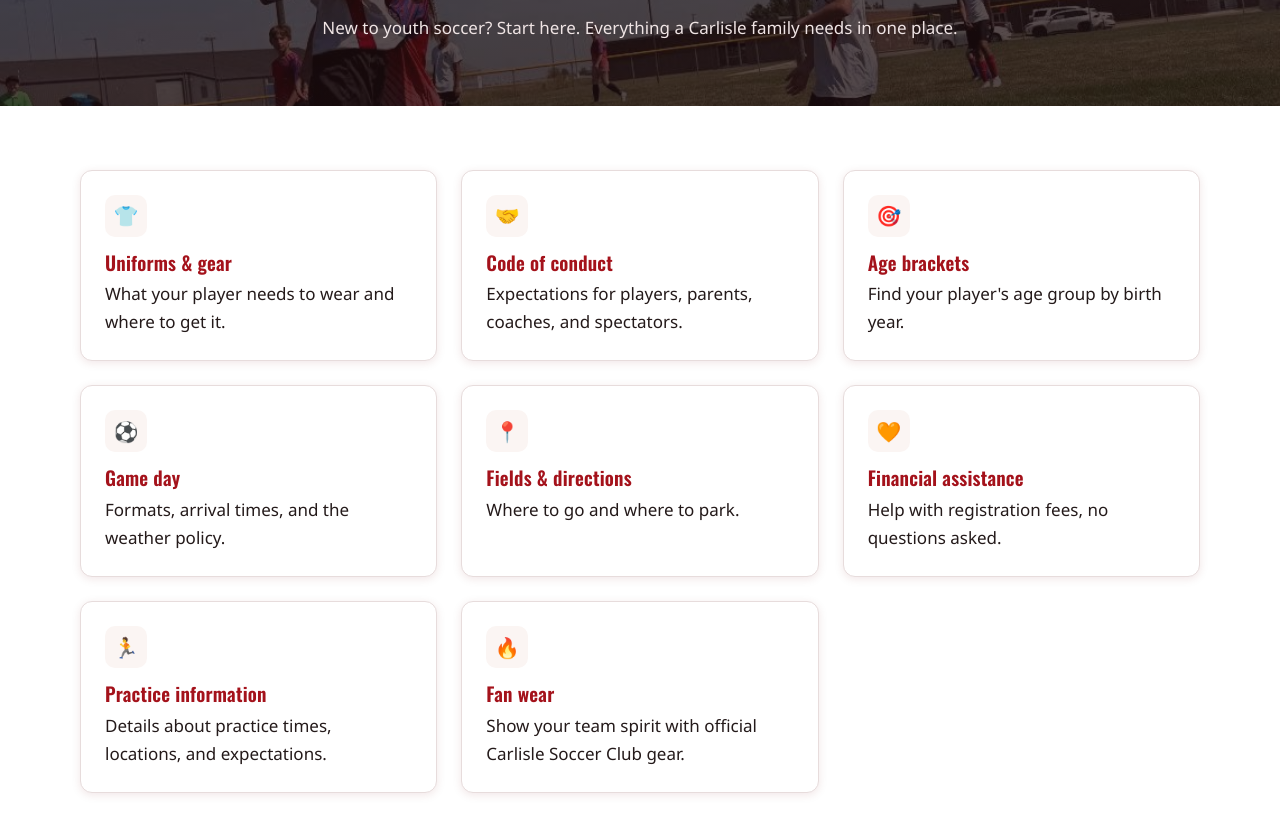
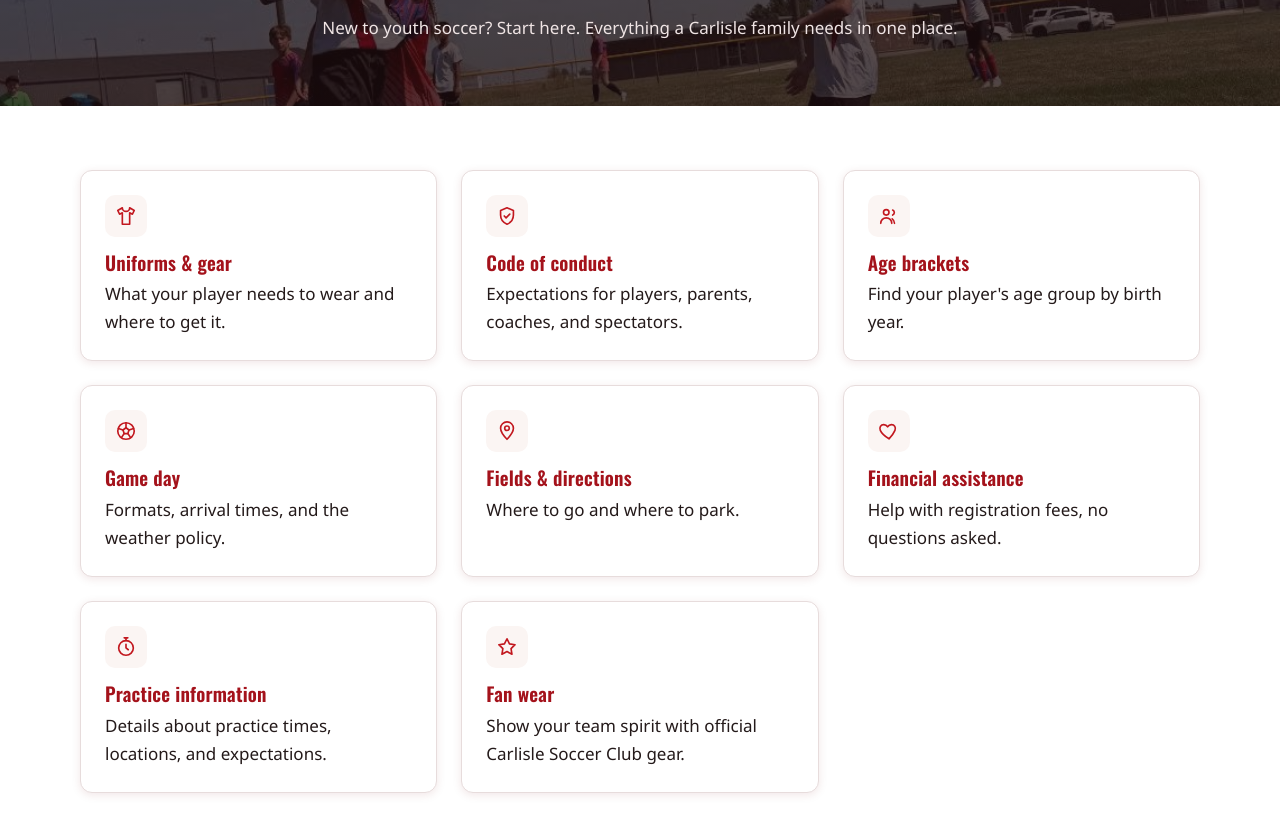
Before and after one commit to dustinrowe91/carlislesoccerwebsite, a plain HTML site: page src/parents.html in a window 1280 px wide. Shown: the part 217-1048 px from the top of the page. Drawn offline with nearby package versions, Linux system fonts and the light colour scheme.

Commit message:
Replace emoji card icons with matching line icons
The Coaches, Parents, and Volunteer pages used emoji for card icons,
which render differently on every platform. Swap all 18 for inline SVG
line icons in the same style as the homepage cards.

Co-Authored-By: Claude Opus 5.5 <noreply@anthropic.com>

```diff
--- a/src/parents.html
+++ b/src/parents.html
@@ -27,42 +27,58 @@
             <div class="wrap">
                 <div class="grid grid-3">
                     <a class="card card-link" href="uniforms.html">
-                        <div class="card-icon" aria-hidden="true">&#128085;</div>
+                        <div class="card-icon" aria-hidden="true">
+                          <svg viewBox="0 0 24 24" fill="none" stroke="currentColor" stroke-width="1.8" stroke-linecap="round" stroke-linejoin="round"><path d="M8 3L3 6l2 4 3-1.5V21h8V8.5l3 1.5 2-4-5-3a4 4 0 0 1-8 0z"></path></svg>
+                        </div>
                         <h3>Uniforms &amp; gear</h3>
                         <p>What your player needs to wear and where to get it.</p>
                     </a>
                     <a class="card card-link" href="code-of-conduct.html">
-                        <div class="card-icon" aria-hidden="true">&#129309;</div>
+                        <div class="card-icon" aria-hidden="true">
+                          <svg viewBox="0 0 24 24" fill="none" stroke="currentColor" stroke-width="1.8" stroke-linecap="round" stroke-linejoin="round"><path d="M12 3l7 3v5c0 4.5-3 8.3-7 10-4-1.7-7-5.5-7-10V6z"></path><path d="M9 12l2 2 4-4"></path></svg>
+                        </div>
                         <h3>Code of conduct</h3>
                         <p>Expectations for players, parents, coaches, and spectators.</p>
                     </a>
                     <a class="card card-link" href="age-brackets.html">
-                        <div class="card-icon" aria-hidden="true">&#127919;</div>
+                        <div class="card-icon" aria-hidden="true">
+                          <svg viewBox="0 0 24 24" fill="none" stroke="currentColor" stroke-width="1.8" stroke-linecap="round" stroke-linejoin="round"><circle cx="9" cy="8" r="3"></circle><path d="M3 20a6 6 0 0 1 12 0"></path><path d="M16 5.5a3 3 0 0 1 0 5.5M18 20a6 6 0 0 0-2.5-4.9"></path></svg>
+                        </div>
                         <h3>Age brackets</h3>
                         <p>Find your player's age group by birth year.</p>
                     </a>
                     <a class="card card-link" href="game-information.html">
-                        <div class="card-icon" aria-hidden="true">&#9917;</div>
+                        <div class="card-icon" aria-hidden="true">
+                          <svg viewBox="0 0 24 24" fill="none" stroke="currentColor" stroke-width="1.8" stroke-linecap="round" stroke-linejoin="round"><circle cx="12" cy="12" r="9"></circle><path d="M12 8.5l3.3 2.4-1.3 3.9h-4l-1.3-3.9z"></path><path d="M12 8.5V3M15.3 10.9l5-1.6M14 14.8l3 4.4M10 14.8l-3 4.4M8.7 10.9l-5-1.6"></path></svg>
+                        </div>
                         <h3>Game day</h3>
                         <p>Formats, arrival times, and the weather policy.</p>
                     </a>
                     <a class="card card-link" href="fields.html">
-                        <div class="card-icon" aria-hidden="true">&#128205;</div>
+                        <div class="card-icon" aria-hidden="true">
+                          <svg viewBox="0 0 24 24" fill="none" stroke="currentColor" stroke-width="1.8" stroke-linecap="round" stroke-linejoin="round"><path d="M12 21s7-7.2 7-12a7 7 0 1 0-14 0c0 4.8 7 12 7 12z"></path><circle cx="12" cy="9" r="2.5"></circle></svg>
+                        </div>
                         <h3>Fields &amp; directions</h3>
                         <p>Where to go and where to park.</p>
                     </a>
                     <a class="card card-link" href="financial-assistance.html">
-                        <div class="card-icon" aria-hidden="true">&#129505;</div>
+                        <div class="card-icon" aria-hidden="true">
+                          <svg viewBox="0 0 24 24" fill="none" stroke="currentColor" stroke-width="1.8" stroke-linecap="round" stroke-linejoin="round"><path d="M12 20.5s-7.5-4.6-9.5-9.2C1.2 8.3 3 5 6.3 5c2 0 3.4 1.1 4.2 2.4C11.3 6.1 12.7 5 14.7 5 18 5 19.8 8.3 18.5 11.3 16.5 16 12 20.5 12 20.5z"></path></svg>
+                        </div>
                         <h3>Financial assistance</h3>
                         <p>Help with registration fees, no questions asked.</p>
                     </a>
                     <a class="card card-link" href="practice-information.html">
-                        <div class="card-icon" aria-hidden="true">&#127939;</div>
+                        <div class="card-icon" aria-hidden="true">
+                          <svg viewBox="0 0 24 24" fill="none" stroke="currentColor" stroke-width="1.8" stroke-linecap="round" stroke-linejoin="round"><circle cx="12" cy="13" r="8"></circle><path d="M12 9v4l2.5 2M10 2h4M12 2v3"></path></svg>
+                        </div>
                         <h3>Practice information</h3>
                         <p>Details about practice times, locations, and expectations.</p>
                     </a>
                     <a class="card card-link" href="fanwear.html">
-                        <div class="card-icon" aria-hidden="true">&#128293;</div>
+                        <div class="card-icon" aria-hidden="true">
+                          <svg viewBox="0 0 24 24" fill="none" stroke="currentColor" stroke-width="1.8" stroke-linecap="round" stroke-linejoin="round"><path d="M12 3l2.7 5.6 6.1.9-4.4 4.3 1 6.1L12 17l-5.5 2.9 1-6.1-4.4-4.3 6.1-.9z"></path></svg>
+                        </div>
                         <h3>Fan wear</h3>
                         <p>Show your team spirit with official Carlisle Soccer Club gear.</p>
                     </a>
```
Also changed, not shown: src/coaches.html (+12 -4 lines), src/volunteer.html (+18 -6 lines).
